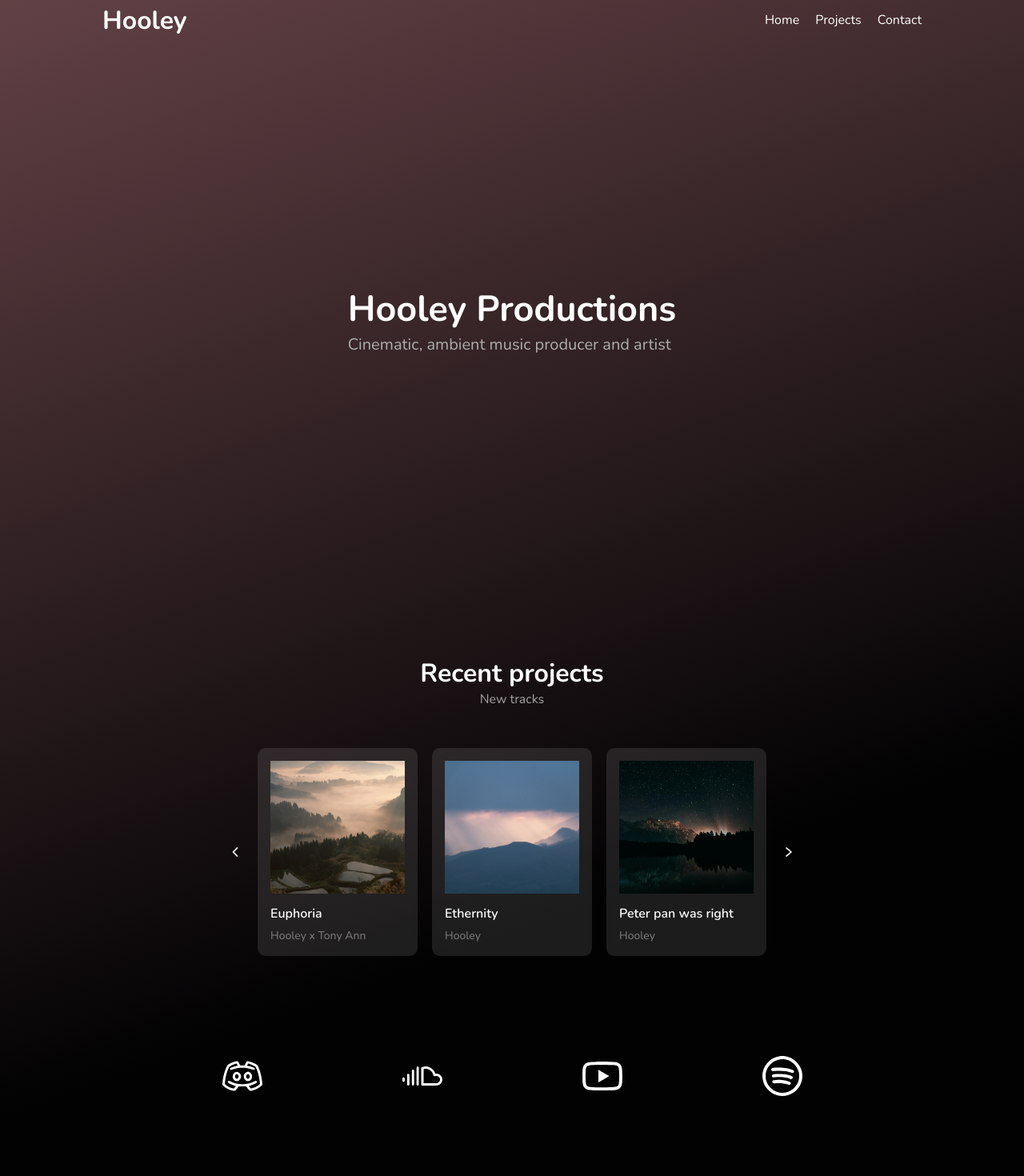
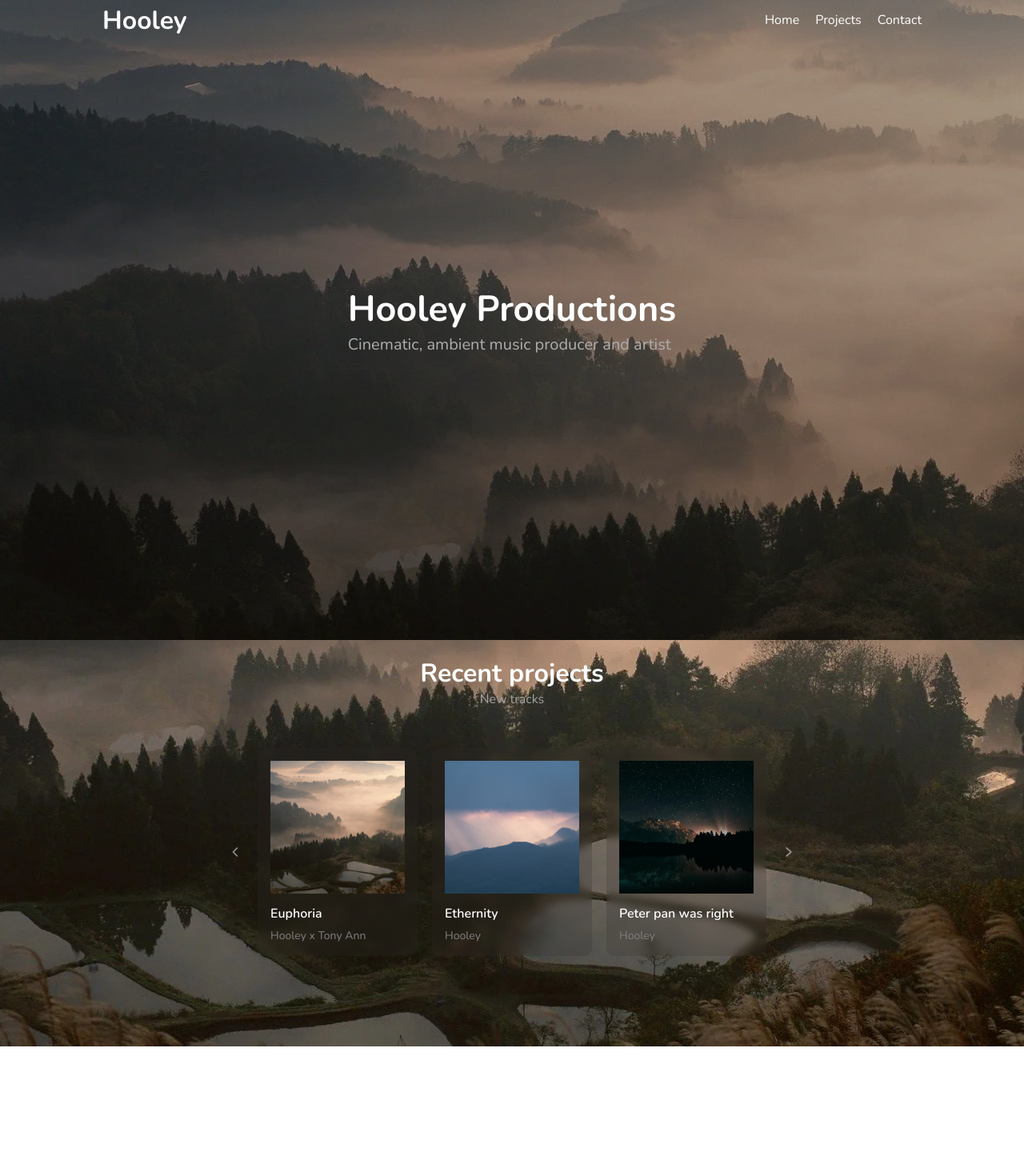
Before and after one commit to ProdHooley/hooley.live, a React (Create React App) app: page / in a window 1280 px wide. Shown: the top 1470 px of the page at 80% size. Built offline with nearby package versions, Linux system fonts and the light colour scheme.

Commit message:
feat(page): use image as background

```diff
--- a/public/index.html
+++ b/public/index.html
@@ -30,6 +30,7 @@
         <title>Hooley</title>
     </head>
     <body>
+        <div class="overlay"><div class="shadow"></div></div>
         <noscript>You need to enable JavaScript to run this app.</noscript>
         <div id="root"></div>
     </body>
--- a/src/effect/fade.tsx
+++ b/src/effect/fade.tsx
@@ -1,7 +1,7 @@
-const NAV_BACKGROUND = 'rgba(0, 0, 0, 0.4)';
+const NAV_BACKGROUND = 'rgba(0, 0, 0, 0.2)';
 const NAV_TRANSPARENT = 'rgba(255, 255, 255, 0)';
 
-const NAV_BLUR = 'blur(10px)';
+const NAV_BLUR = 'blur(2px)';
 const NAV_NO_BLUR = 'blur(0px)';
 
 export const handleNavEffect = (nav: HTMLDivElement) => {
--- a/src/index.css
+++ b/src/index.css
@@ -19,6 +19,13 @@
     background: rgb(195, 194, 194);
 }
 
+html, body {
+    margin: 0;
+    padding: 0;
+    overflow-x: hidden;
+    background: none;
+}
+
 body {
     background: rgb(98, 65, 69);
     background: linear-gradient(
@@ -26,9 +33,32 @@ body {
         rgba(98, 65, 69, 1) 0%,
         rgba(2, 2, 3, 1) 70%
     );
+    background: url('/public/img/song6.jpg');
+    background-attachment: fixed;
+    background-repeat: no-repeat;
+    background-position: center;
     color: white;
-    height: 100%;
-    overflow: hidden;
+    overflow: auto;
+    position: relative;
+    scroll-behavior: smooth;
+}
+
+.overlay {
+    background: url('/public/img/song6.jpg');
+    height: 100vh;
+    width: 100vw;
+    position: fixed;
+    overflow: auto;
+    z-index: -2;
+    inset: 0
+}
+
+.overlay .shadow {
+    background: #0000005a;
+    height: 100vh;
+    width: 100vw;
+    z-index: -2;
+    inset: 0
 }
 
 html {
@@ -139,7 +169,7 @@ a {
 }
 
 .card {
-    background-color: rgba(255, 255, 255, 0.1);
+    background-color: #322f2f34;
     border-radius: 10px;
     cursor: pointer;
     display: flex;
@@ -148,18 +178,17 @@ a {
     position: relative;
     width: 200px;
     box-sizing: border-box;
+    backdrop-filter: blur(5px);
+    transition: 0.3s;
 }
 
 .card:hover {
     box-shadow:
-        0 4px 8px 0 rgba(255, 255, 255, 0.082),
-        0 6px 20px 0 rgba(255, 255, 255, 0.059);
+        0 4px 8px 0 #59585815,
+        0 6px 20px 0 #6160600f;
+    transform: scale(1.01);
 }
 
-.card img {
-    box-sizing: border-box;
-    width: 100%;
-}
 
 .card .img {
     box-sizing: border-box;
@@ -243,7 +272,7 @@ a {
     user-select: none;
     -moz-user-select: none;
     -webkit-user-select: none;
-    fill: white;
+    fill: #ffffff82;
 }
 
 .button-desktop svg {
@@ -291,7 +320,7 @@ a {
 .buttons-mobile svg {
     width: 20px;
     height: auto;
-    fill: white;
+    fill: #ffffff82;
 }
 
 .buttons-mobile .wrapper {
@@ -335,17 +364,24 @@ a {
     align-items: center;
     justify-content: center;
     box-sizing: border-box;
+    transition: 0.3s;
 }
+
+.contact .icon a:hover {
+    transform: scale(1.1);
+}
+
 
 .contact svg {
     width: 50px;
-    fill: white;
+    fill: #ffffff91;
     transition: 0.2s;
     height: auto;
+    transition: 0.3s;
 }
 
 .contact svg:hover {
-    fill: gray;
+    fill: #ffffffb7;
 }
 
 .contact i {
```
